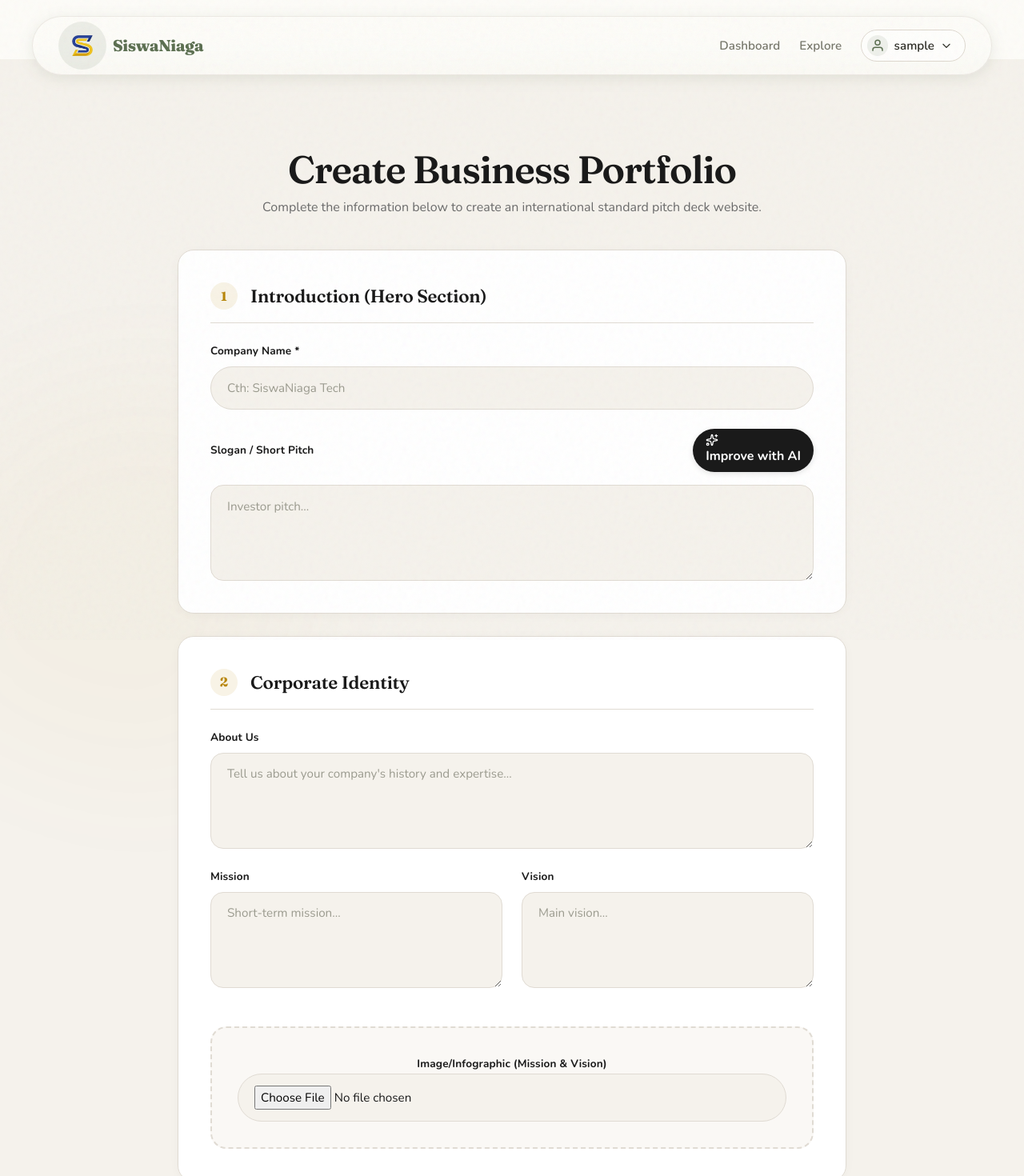
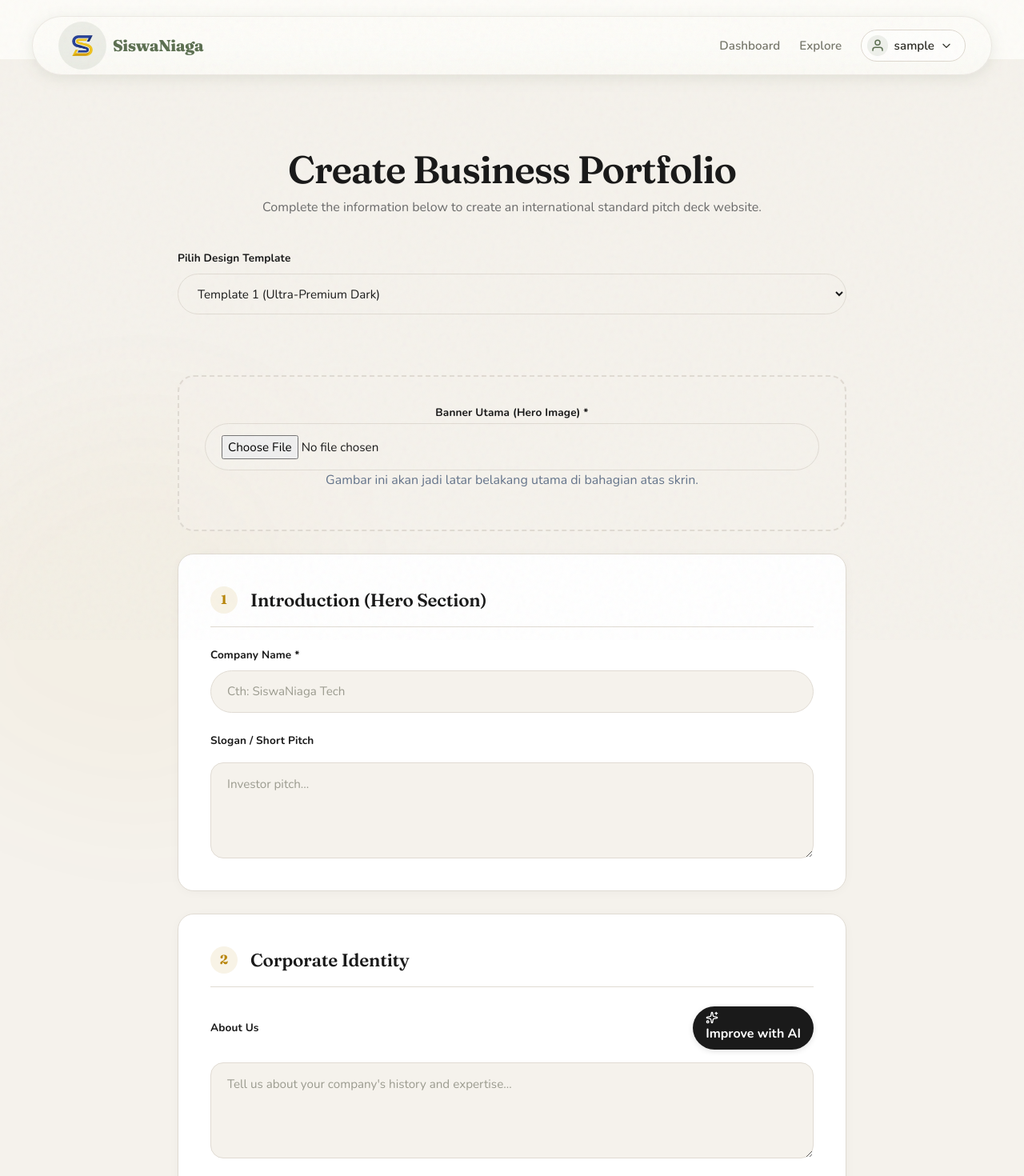
Before and after one commit to mondayrx8/dummytest2, a React (Vite) app in the folder client/: page /create in a window 1280 px wide. Shown: the top 1470 px of the page at 80% size. Built offline with nearby package versions, Linux system fonts and the light colour scheme; no server answers; sample sign-in values are in the browser's storage.

Commit message:
New Features

```diff
--- a/client/src/components/InvestorPitchDeck.jsx
+++ b/client/src/components/InvestorPitchDeck.jsx
@@ -4,7 +4,7 @@ import {
     Link2
 } from 'lucide-react';
 import {
-    FaInstagram, FaFacebook, FaTwitter, FaLinkedin, FaYoutube, FaGithub
+    FaInstagram, FaFacebook, FaTwitter, FaLinkedin, FaYoutube, FaGithub, FaWhatsapp
 } from 'react-icons/fa';
 import { FaTiktok, FaThreads } from 'react-icons/fa6';
 
@@ -78,6 +78,21 @@ const InvestorPitchDeck = ({ portfolio }) => {
         if (p.includes('tiktok')) return <FaTiktok className="h-5 w-5" />;
         if (p.includes('threads')) return <FaThreads className="h-5 w-5" />;
         return <Link2 className="h-5 w-5" />;
+    };
+
+    const getFullSocialLink = (platform, value) => {
+        if (!value) return "#";
+        if (value.startsWith('http')) return value;
+        const username = value.startsWith('@') ? value : `@${value}`;
+        const cleanUser = value.replace('@', '');
+        const links = {
+            tiktok: `https://www.tiktok.com/${username}`,
+            instagram: `https://www.instagram.com/${cleanUser}`,
+            twitter: `https://x.com/${cleanUser}`,
+            facebook: `https://www.facebook.com/${cleanUser}`,
+            threads: `https://www.threads.net/${username}`
+        };
+        return links[platform.toLowerCase()] || `https://${value}`;
     };
 
     // Pad ordinal: 1 → "01"
@@ -365,10 +380,16 @@ const InvestorPitchDeck = ({ portfolio }) => {
                             )}
                             {phone && (
                                 <div className="pitch-contact-card">
-                                    <div className="pitch-contact-icon"><Smartphone className="h-5 w-5" /></div>
+                                    <div className="pitch-contact-icon bg-[#25D366] text-white border-transparent">
+                                        <FaWhatsapp className="h-5 w-5" />
+                                    </div>
                                     <div className="min-w-0">
-                                        <p className="pitch-contact-label">Direct Line</p>
-                                        <p className="pitch-contact-value break-words">{phone}</p>
+                                        <p className="pitch-contact-label">WhatsApp</p>
+                                        <p className="pitch-contact-value break-words">
+                                            <a href={`https://wa.me/${phone.replace(/[^0-9]/g, '').startsWith('6') ? phone.replace(/[^0-9]/g, '') : '6' + phone.replace(/[^0-9]/g, '')}`} target="_blank" rel="noreferrer" className="text-[#25D366] font-bold hover:underline">
+                                                Chat Founder
+                                            </a>
+                                        </p>
                                     </div>
                                 </div>
                             )}
@@ -404,7 +425,7 @@ const InvestorPitchDeck = ({ portfolio }) => {
                                     {socialList.map((s, i) => (
                                         <a
                                             key={i}
-                                            href={s.url.startsWith('http') ? s.url : `https://${s.url}`}
+                                            href={getFullSocialLink(s.platform, s.url)}
                                             target="_blank"
                                             rel="noreferrer"
                                             className="pitch-social-link"
--- a/client/src/components/PortfolioForm.jsx
+++ b/client/src/components/PortfolioForm.jsx
@@ -11,6 +11,8 @@ const PortfolioForm = ({ onSave, currentPortfolio, setCurrentPortfolio }) => {
   // 1. STATE INITIALIZATION (Struktur Baru 0-9)
   // ==========================================
   const initialFormState = {
+    banner: '',
+    template: 'template1',
     businessName: '', // 0
     slogan: '', // 1
     aboutUs: '', // 2
@@ -160,12 +162,12 @@ const PortfolioForm = ({ onSave, currentPortfolio, setCurrentPortfolio }) => {
   // 6. AI & SUBMISSION
   // ==========================================
   const handleEnhanceWithAI = async () => {
-    if (!formData.slogan) return alert("Please enter your basic business idea in the slogan section first.");
+    if (!formData.aboutUs) return alert("Please enter your basic business idea in the about us section first.");
     try {
       setLoading(true);
-      const res = await axios.post('https://api.siswaniaga.my/api/ai/enhance', { text: formData.slogan });
-      if (res.data && res.data.slogan) {
-        setFormData({ ...formData, slogan: res.data.slogan });
+      const res = await axios.post('https://api.siswaniaga.my/api/ai/enhance', { text: formData.aboutUs });
+      if (res.data && res.data.enhancedText) {
+        setFormData({ ...formData, aboutUs: res.data.enhancedText });
       }
     } catch (error) {
       alert("Failed to process AI.");
@@ -223,6 +225,22 @@ const PortfolioForm = ({ onSave, currentPortfolio, setCurrentPortfolio }) => {
           {/* ==========================================
               0 & 1: HERO SECTION
           ========================================== */}
+          <div className="input-group">
+            <label className="input-label">Pilih Design Template</label>
+            <select name="template" value={formData.template} onChange={handleChange} className="modern-select">
+              <option value="template1">Template 1 (Ultra-Premium Dark)</option>
+              <option value="template2">Template 2 (Minimalist Professional - Coming Soon)</option>
+            </select>
+          </div>
+
+          {/* Bahagian Muat Naik Banner Khas */}
+          <div className="upload-area mt-4">
+            <label className="input-label">Banner Utama (Hero Image) *</label>
+            <input type="file" accept="image/*" onChange={(e) => handleSingleImageUpload(e, 'banner')} className="modern-input" />
+            <p className="text-xs text-zinc-500 mt-1">Gambar ini akan jadi latar belakang utama di bahagian atas skrin.</p>
+            {formData.banner && <img src={formData.banner} alt="Banner" className="mt-2 rounded-xl h-24 w-full object-cover" />}
+          </div>
+
           <section className="form-card">
             <div className="card-header">
               <span className="card-number">1</span>
@@ -237,9 +255,6 @@ const PortfolioForm = ({ onSave, currentPortfolio, setCurrentPortfolio }) => {
             <div className="input-group">
               <div style={{ display: 'flex', justifyContent: 'space-between', alignItems: 'center', marginBottom: '8px' }}>
                 <label className="input-label" style={{ margin: 0 }}>Slogan / Short Pitch</label>
-                <button type="button" onClick={handleEnhanceWithAI} disabled={loading} className={`ai-btn ${loading ? 'ai-loading' : ''}`}>
-                  {loading ? 'Thinking...' : <><Sparkles size={16} style={{ marginRight: '4px' }} /> Improve with AI</>}
-                </button>
               </div>
               <textarea name="slogan" value={formData.slogan} onChange={handleChange} className="modern-textarea" placeholder="Investor pitch..." />
             </div>
@@ -255,7 +270,12 @@ const PortfolioForm = ({ onSave, currentPortfolio, setCurrentPortfolio }) => {
             </div>
 
             <div className="input-group">
-              <label className="input-label">About Us</label>
+              <div style={{ display: 'flex', justifyContent: 'space-between', alignItems: 'center', marginBottom: '8px' }}>
+                <label className="input-label" style={{ margin: 0 }}>About Us</label>
+                <button type="button" onClick={handleEnhanceWithAI} disabled={loading} className={`ai-btn ${loading ? 'ai-loading' : ''}`}>
+                  {loading ? 'Thinking...' : <><Sparkles size={16} style={{ marginRight: '4px' }} /> Improve with AI</>}
+                </button>
+              </div>
               <textarea name="aboutUs" value={formData.aboutUs} onChange={handleChange} className="modern-textarea" placeholder="Tell us about your company's history and expertise..." />
             </div>
 
```
